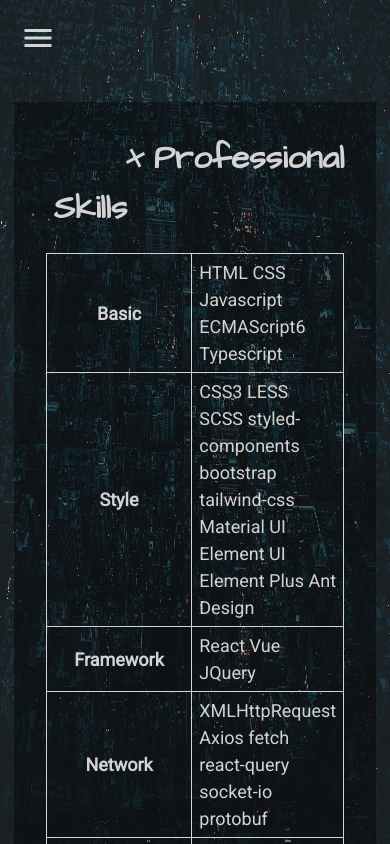
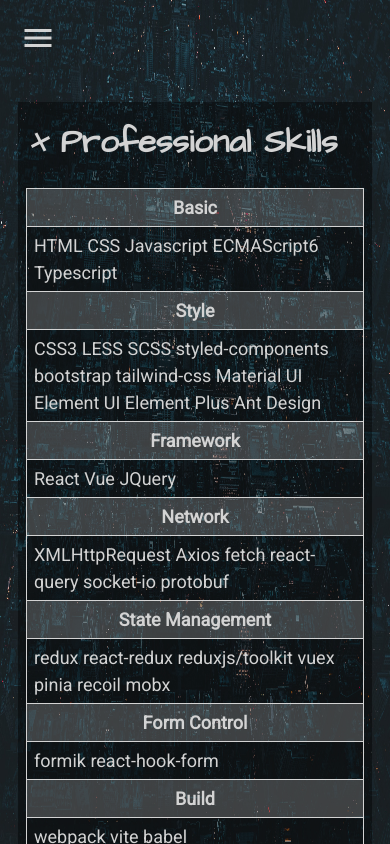
Before and after one commit to Active-Duty-FE/blog-main, a Next.js app: page /profile in a window 390 px wide. Shown: the top 844 px of the page. Built offline with nearby package versions, Linux system fonts and the light colour scheme; a web font is replaced by a local one.

Commit message:
mobile fit

```diff
--- a/component/layout/index.tsx
+++ b/component/layout/index.tsx
@@ -11,6 +11,7 @@
 import Mask from '@component/mask'
 import { shallowEqual } from 'react-redux'
 import Footer from '@component/footer'
+import useDevice from '@hook/device'
 
 interface IProps {
   children?: ReactNode
@@ -23,13 +24,7 @@
   const menuBarClickHandle = () => {
     setMenuOpen(true)
   }
-  useEffect(() => {
-    const device = checkDevice()
-    appDispatch(updateDevice(device))
-    appDispatch(updateWidth(device))
-  }, [])
-
-  const { device } = useAppSelector((state) => ({ device: state.device.device }), shallowEqual)
+  const device = useDevice()
 
   const maskClickHandler = () => {
     setMenuOpen(false)
@@ -37,7 +32,7 @@
   return (
     <Wrapper className="content-wrap flex direction-column">
       <div className="background indent-full">background</div>
-      {device === 'mobile' && (
+      {device?.type === 'mobile' && (
         <>
           <Sidebar open={menuOpen} />
           {menuOpen ? (
@@ -49,7 +44,7 @@
           )}
         </>
       )}
-      {device === 'pc' && <Sidebar />}
+      {device?.type === 'pc' && <Sidebar />}
       {children}
       <Footer></Footer>
     </Wrapper>
--- a/component/title/style.ts
+++ b/component/title/style.ts
@@ -11,6 +11,10 @@
     margin: 8px 0 0 8px;
     font-size: 33px;
     font-family: ${architectsDaughter.style.fontFamily};
+    @media (max-width: 820px) {
+      text-indent: 0;
+      text-align: center;
+    }
     &::before {
       content: '';
       position: absolute;
@@ -21,6 +25,9 @@
       background-color: #d3d3d3;
       transform: rotate(45deg);
       animation: rotateInfinite linear 7000ms infinite;
+      @media (max-width: 820px) {
+        left: 5px;
+      }
     }
     &::after {
       content: '';
@@ -32,6 +39,9 @@
       background-color: #d3d3d3;
       transform: rotate(-45deg);
       animation: rotateInfinite2 linear 7000ms infinite;
+      @media (max-width: 820px) {
+        left: 5px;
+      }
     }
   }
 
--- /dev/null
+++ b/hook/device.ts
@@ -0,0 +1,23 @@
+import { useSearchParams } from 'next/navigation'
+import { useEffect, useState } from 'react'
+import type { DeviceInfo } from 'type'
+
+const useDevice = () => {
+  const [device, setDevice] = useState<DeviceInfo>()
+  useEffect(() => {
+    const contentWidth = window.innerWidth
+    if (contentWidth <= 820) {
+      setDevice({
+        type: 'mobile',
+        width: contentWidth
+      })
+    } else {
+      setDevice({
+        type: 'pc',
+        width: contentWidth
+      })
+    }
+  }, [])
+  return device
+}
+export default useDevice
--- a/pages/profile/index.tsx
+++ b/pages/profile/index.tsx
@@ -13,11 +13,13 @@
 import Table from '@component/table'
 import { skillList } from './skill-data'
 import Link from 'next/link'
+import useDevice from '@hook/device'
 interface IProps {
   children?: ReactNode
 }
 
 const Profile: FC<IProps> = memo(() => {
+  const device = useDevice()
   const settings: Settings = {
     dots: true,
     infinite: true,
@@ -75,6 +77,7 @@
   useEffect(() => {
     setFirst(true)
   }, [])
+
   return (
     <Layout>
       <Wrapper>
@@ -84,12 +87,29 @@
             <table className="basic-table">
               <caption>professional skills</caption>
               <colgroup>
-                <col width={200} />
+                <col width={device?.type === 'mobile' ? '100%' : 200} />
                 <col width="auto" />
               </colgroup>
               <tbody>
                 {skillList.map((item) => (
                   <Fragment key={item.label}>
+                    {device?.type === 'mobile' ? (
+                      <>
+                        <tr>
+                          <th>{item.label}</th>
+                        </tr>
+                        <tr>
+                          <td>
+                            {item.skills.map((item, index) => (
+                              <StyledLink key={item.name} href={item.website} target="blank">
+                                {index !== 0 && ' '} {item.name}
+                                <span className="line"></span>
+                              </StyledLink>
+                            ))}
+                          </td>
+                        </tr>
+                      </>
+                    ) : (
                       <tr>
                         <th>{item.label}</th>
                         <td>
@@ -101,6 +121,7 @@
                           ))}
                         </td>
                       </tr>
+                    )}
                   </Fragment>
                 ))}
               </tbody>
--- a/pages/profile/styled.ts
+++ b/pages/profile/styled.ts
@@ -5,6 +5,11 @@
 const Wrapper = styled.div`
   .basic-table {
     margin-top: 20px;
+  }
+  th {
+    @media (max-width: 820px) {
+      background-color: rgba(255, 255, 255, 0.2);
+    }
   }
 `
 export default Wrapper
--- a/pages/thought/thought-list/index.tsx
+++ b/pages/thought/thought-list/index.tsx
@@ -3,12 +3,14 @@
 import Wrapper from './style'
 import Link from 'next/link'
 import Image from 'next/image'
+import useDevice from '@hook/device'
 interface IProps {
   children?: ReactNode
   thoughts: any[]
 }
 
 const ThoughtList: FC<IProps> = memo(({ thoughts }) => {
+  const device = useDevice()
   return (
     <Wrapper>
       <ul className="post-list">
--- a/styles/globals.ts
+++ b/styles/globals.ts
@@ -50,6 +50,9 @@
     font-size: 18px;
     line-height: 1.5;
     background-color: rgba(0, 0, 0, 0.4);
+    @media (max-width: 820px){
+      padding: 8px;
+    }
   }
   .background {
     ${fixed('0', '0', 'unset', 'unset')};
--- a/styles/styled-markdown.ts
+++ b/styles/styled-markdown.ts
@@ -2,6 +2,7 @@
 import styled from 'styled-components'
 
 const StyledMarkdown = styled.div`
+  word-break: break-all;
   > * {
     margin: 10px 0;
   }
```
Also changed, not shown: pages/thought/thought-list/style.ts (+7 -0 lines). Lines whose indentation alone changed are shown as unchanged.
